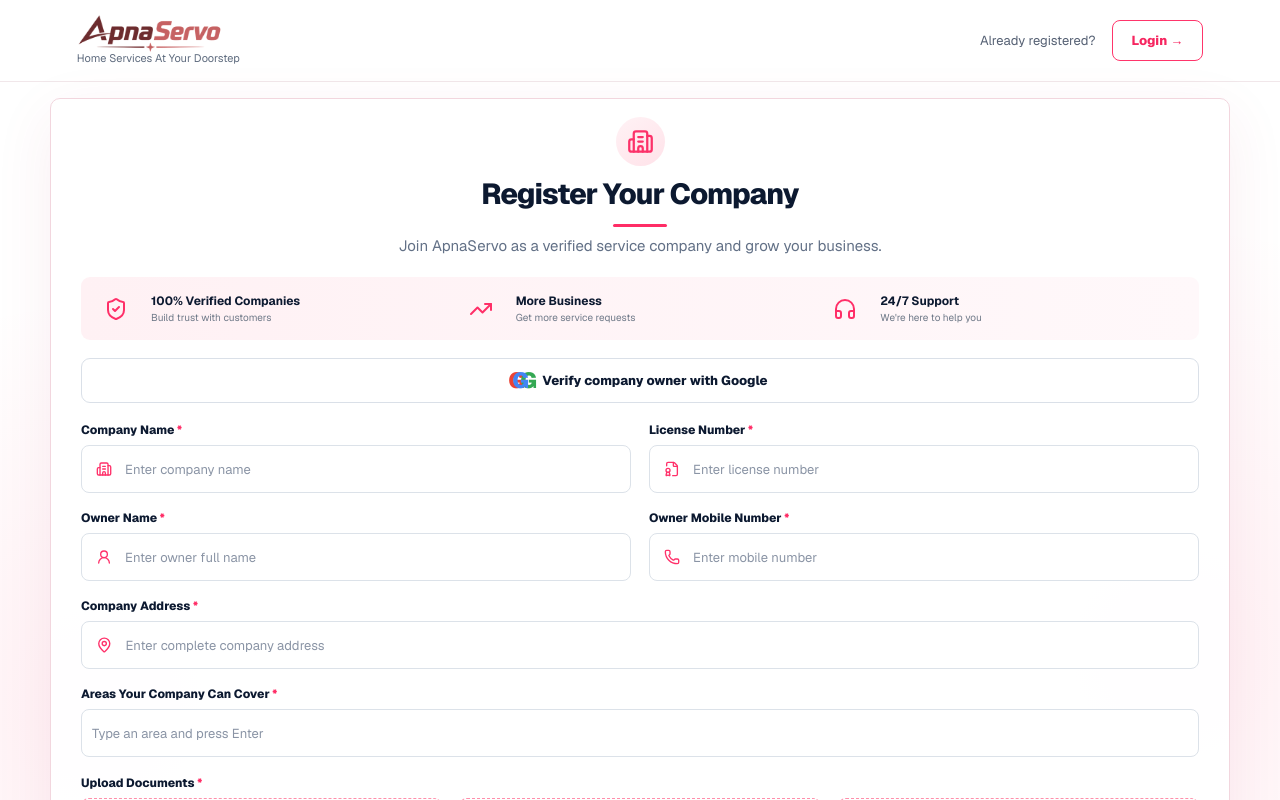
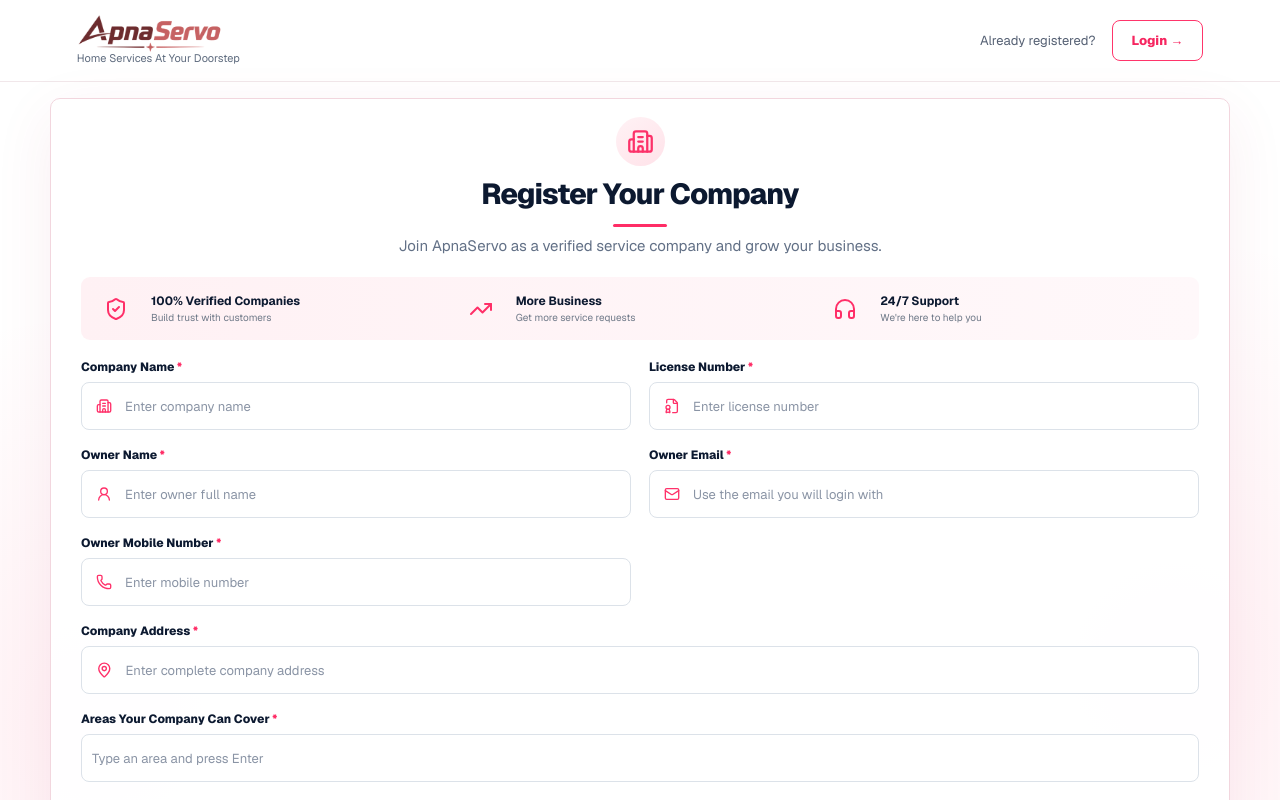
Before and after one commit to developerhere45-oss/ASCdash, a Next.js app: page /company/register in a window 1280 px wide. Shown: the top 800 px of the page. Built offline with nearby package versions, Linux system fonts and the light colour scheme; no server answers.

Commit message:
Refine company registration and official Google login

```diff
--- a/src/app/company/login/page.tsx
+++ b/src/app/company/login/page.tsx
@@ -42,7 +42,7 @@ export default function CompanyLoginPage() {
           <div className="company-title-line" />
           <p>Login securely to manage bookings and your team</p>
           <button type="button" className="company-google-button" onClick={loginWithGoogle} disabled={loading}>
-            <GoogleMark />{loading ? "Connecting securely..." : "Login with Google"}
+            <GoogleMark />{loading ? "Connecting securely..." : "Sign in with Google"}
           </button>
           {error ? <div className="company-form-error">{error}</div> : null}
           <div className="company-login-help">
@@ -51,7 +51,6 @@ export default function CompanyLoginPage() {
           <div className="company-secure-note"><ShieldCheck size={18} /> Your information is secure and always protected.</div>
           <p className="company-login-register">Company not registered? <Link href="/company/register">Register for verification</Link></p>
         </div>
-        <div className="company-scene" aria-hidden="true"><Building2 size={170} /><span>ApnaServo</span></div>
       </section>
     </main>
   );
--- a/src/app/company/register/page.tsx
+++ b/src/app/company/register/page.tsx
@@ -2,23 +2,21 @@
 
 import { useMemo, useState } from "react";
 import { useRouter } from "next/navigation";
-import { signInWithPopup, User } from "firebase/auth";
-import { Building2, FileBadge2, Headphones, ImageIcon, LockKeyhole, MapPin, Phone, Send, ShieldCheck, TrendingUp, UserRound, X } from "lucide-react";
-import { CompanyBrand, GoogleMark } from "@/components/company/company-brand";
-import { companyBackendUrl, companyFirebaseAuth, companyGoogleProvider } from "@/lib/company-firebase";
+import { signInAnonymously } from "firebase/auth";
+import { Building2, FileBadge2, Headphones, ImageIcon, LockKeyhole, Mail, MapPin, Phone, Send, ShieldCheck, TrendingUp, UserRound, X } from "lucide-react";
+import { CompanyBrand } from "@/components/company/company-brand";
+import { companyBackendUrl, companyFirebaseAuth } from "@/lib/company-firebase";
 
 type UploadKey = "license" | "ownerId" | "logo";
 
 export default function CompanyRegisterPage() {
   const router = useRouter();
-  const [googleUser, setGoogleUser] = useState<User | null>(null);
-  const [form, setForm] = useState({ companyName: "", licenseNumber: "", ownerName: "", ownerMobile: "", address: "", areaDraft: "" });
+  const [form, setForm] = useState({ companyName: "", licenseNumber: "", ownerName: "", ownerEmail: "", ownerMobile: "", address: "", areaDraft: "" });
   const [areas, setAreas] = useState<string[]>([]);
   const [files, setFiles] = useState<Partial<Record<UploadKey, File>>>({});
   const [loading, setLoading] = useState(false);
   const [error, setError] = useState("");
-  const verifiedEmail = googleUser?.email || "";
-  const canSubmit = useMemo(() => form.companyName && form.licenseNumber && form.ownerName && /^\d{10}$/.test(form.ownerMobile) && form.address && areas.length > 0 && files.license && files.ownerId && files.logo, [form, areas, files]);
+  const canSubmit = useMemo(() => form.companyName && form.licenseNumber && form.ownerName && /^[^\s@]+@[^\s@]+\.[^\s@]+$/.test(form.ownerEmail) && /^\d{10}$/.test(form.ownerMobile) && form.address && areas.length > 0 && files.license && files.ownerId && files.logo, [form, areas, files]);
 
   function update(key: keyof typeof form, value: string) { setForm((current) => ({ ...current, [key]: value })); }
   function addArea() {
@@ -26,11 +24,6 @@ export default function CompanyRegisterPage() {
     if (!value || areas.some((area) => area.toLowerCase() === value.toLowerCase())) return;
     setAreas((current) => [...current, value]);
     update("areaDraft", "");
-  }
-  async function connectGoogle() {
-    setError("");
-    try { setGoogleUser((await signInWithPopup(companyFirebaseAuth(), companyGoogleProvider)).user); }
-    catch (caught) { setError(caught instanceof Error ? caught.message : "Google verification failed."); }
   }
   async function uploadDocument(token: string, file: File, documentType: string) {
     const data = new FormData();
@@ -44,13 +37,12 @@ export default function CompanyRegisterPage() {
     if (!canSubmit) { setError("Please complete every required field, coverage area and document."); return; }
     setLoading(true); setError("");
     try {
-      const user = googleUser || (await signInWithPopup(companyFirebaseAuth(), companyGoogleProvider)).user;
-      setGoogleUser(user);
+      const user = (await signInAnonymously(companyFirebaseAuth())).user;
       const token = await user.getIdToken(true);
       const response = await fetch(`${companyBackendUrl}/api/partners/profile`, {
         method: "POST", headers: { "Content-Type": "application/json", Authorization: `Bearer ${token}` },
         body: JSON.stringify({
-          name: form.ownerName, phone: form.ownerMobile, email: user.email || "", businessType: "laundry",
+          name: form.ownerName, phone: form.ownerMobile, email: form.ownerEmail.trim().toLowerCase(), businessType: "laundry",
           serviceCategory: ["laundry", "cleaning"], city: areas[0], serviceArea: form.address, workingAreas: areas,
           residentialAddress: form.address, isOnline: false,
           laundryBusiness: { shopName: form.companyName, shopLicenseNumber: form.licenseNumber, shopLocation: form.address, ownerName: form.ownerName, ownerPhone: form.ownerMobile, staffMembers: [] }
@@ -80,11 +72,11 @@ export default function CompanyRegisterPage() {
           <span><TrendingUp /><b>More Business</b><small>Get more service requests</small></span>
           <span><Headphones /><b>24/7 Support</b><small>We&apos;re here to help you</small></span>
         </div>
-        <button type="button" className="company-google-verify" onClick={connectGoogle}><GoogleMark />{verifiedEmail ? `Verified: ${verifiedEmail}` : "Verify company owner with Google"}</button>
         <div className="company-form-grid">
           <CompanyField label="Company Name" value={form.companyName} onChange={(v) => update("companyName", v)} icon={<Building2 />} placeholder="Enter company name" />
           <CompanyField label="License Number" value={form.licenseNumber} onChange={(v) => update("licenseNumber", v)} icon={<FileBadge2 />} placeholder="Enter license number" />
           <CompanyField label="Owner Name" value={form.ownerName} onChange={(v) => update("ownerName", v)} icon={<UserRound />} placeholder="Enter owner full name" />
+          <CompanyField label="Owner Email" value={form.ownerEmail} onChange={(v) => update("ownerEmail", v)} icon={<Mail />} placeholder="Use the email you will login with" inputMode="email" />
           <CompanyField label="Owner Mobile Number" value={form.ownerMobile} onChange={(v) => update("ownerMobile", v.replace(/\D/g, "").slice(0, 10))} icon={<Phone />} placeholder="Enter mobile number" inputMode="numeric" />
           <CompanyField wide label="Company Address" value={form.address} onChange={(v) => update("address", v)} icon={<MapPin />} placeholder="Enter complete company address" />
           <div className="company-field company-field-wide"><label>Areas Your Company Can Cover <b>*</b></label><div className="company-area-input">{areas.map((area) => <span key={area}>{area}<button type="button" onClick={() => setAreas((current) => current.filter((item) => item !== area))}><X size={13} /></button></span>)}<input value={form.areaDraft} onChange={(e) => update("areaDraft", e.target.value)} onKeyDown={(e) => { if (e.key === "Enter" || e.key === ",") { e.preventDefault(); addArea(); } }} onBlur={addArea} placeholder={areas.length ? "Add another area" : "Type an area and press Enter"} /></div></div>
@@ -103,7 +95,7 @@ export default function CompanyRegisterPage() {
   );
 }
 
-function CompanyField({ label, value, onChange, icon, placeholder, wide, inputMode }: { label: string; value: string; onChange: (value: string) => void; icon: React.ReactNode; placeholder: string; wide?: boolean; inputMode?: "numeric" }) {
+function CompanyField({ label, value, onChange, icon, placeholder, wide, inputMode }: { label: string; value: string; onChange: (value: string) => void; icon: React.ReactNode; placeholder: string; wide?: boolean; inputMode?: "numeric" | "email" }) {
   return <div className={`company-field ${wide ? "company-field-wide" : ""}`}><label>{label} <b>*</b></label><div>{icon}<input value={value} onChange={(event) => onChange(event.target.value)} placeholder={placeholder} inputMode={inputMode} /></div></div>;
 }
 function UploadBox({ title, note, icon, file, accept, onFile }: { title: string; note: string; icon: React.ReactNode; file?: File; accept: string; onFile: (file: File) => void }) {
--- a/src/components/company/company-brand.tsx
+++ b/src/components/company/company-brand.tsx
@@ -16,5 +16,5 @@ export function CompanyBrand({ action, actionLabel }: { action?: string; actionL
 }
 
 export function GoogleMark() {
-  return <span className="google-mark" aria-hidden="true">G</span>;
+  return <svg className="google-official-mark" viewBox="0 0 24 24" aria-hidden="true"><path fill="#4285F4" d="M21.6 12.23c0-.71-.06-1.4-.18-2.07H12v3.92h5.38a4.6 4.6 0 0 1-2 3.02v2.54h3.24c1.9-1.75 2.98-4.33 2.98-7.41Z"/><path fill="#34A853" d="M12 22c2.7 0 4.97-.9 6.63-2.43l-3.24-2.54c-.9.6-2.05.96-3.39.96-2.6 0-4.81-1.76-5.6-4.13H3.06v2.62A10 10 0 0 0 12 22Z"/><path fill="#FBBC05" d="M6.4 13.86A6 6 0 0 1 6.08 12c0-.65.11-1.28.32-1.86V7.52H3.06A10 10 0 0 0 2 12c0 1.61.39 3.14 1.06 4.48l3.34-2.62Z"/><path fill="#EA4335" d="M12 6.01c1.47 0 2.79.51 3.82 1.5l2.87-2.87A9.62 9.62 0 0 0 12 2a10 10 0 0 0-8.94 5.52l3.34 2.62C7.19 7.77 9.4 6.01 12 6.01Z"/></svg>;
 }
```
Also changed, not shown: src/app/globals.css.
